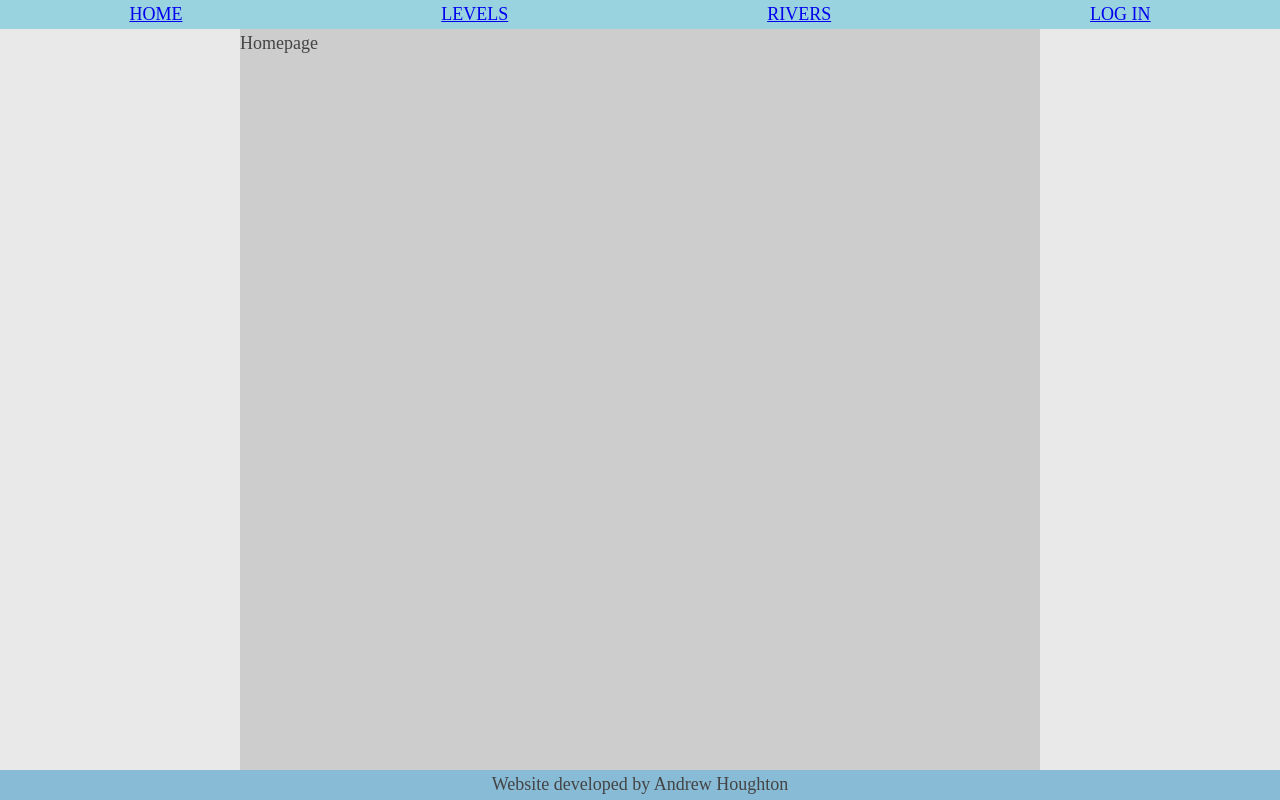
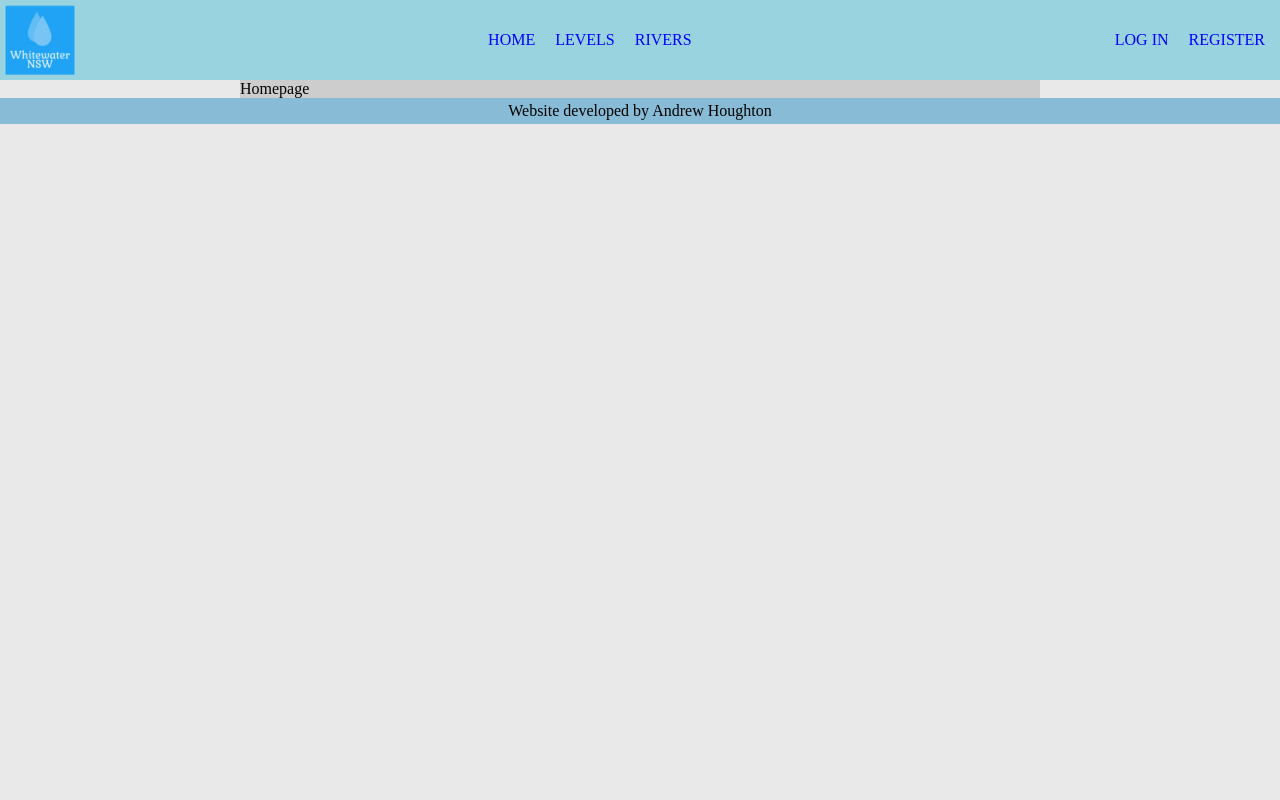
Before and after one commit to ahou8288/river_predict, a Django app: template my_wiki/rivers/templates/home.html in a window 1280 px wide. Run offline with Django 3.2, Linux system fonts and the light colour scheme; the template is opened without the code that fills it, so the values that code supplies are empty.

Commit message:
Marathon css session working on base page template

```diff
--- a/my_wiki/rivers/static/rivers/css/base.css
+++ b/my_wiki/rivers/static/rivers/css/base.css
@@ -1,47 +1,66 @@
 /* ELEMENT STYLING */
-body{
+
+/*body {
     line-height:1.6;
     font-size:18px;
     color:#444;
     padding:0;
     margin: 0px;
 }
-h1,h2,h3{line-height:1.2}
+h1,h2,h3 {
+    line-height:1.2;
+}
+*/
+/* LAYOUT */
 
-.header, .footer {
-  text-align: center;
+body {
+    margin: 0;
+    display: flex;
+    flex-direction: column;
 }
 
 .grid_contents {
+    flex-grow: 1;
     width: 800px;
     margin: 0 auto;
 }
 
-.contents {
-  text-align: left;
-}
-/* CSS GRID LAYOUT */
-
-.page {
-  display: grid;
-  grid-template-rows: min-content auto 30px;
-  grid-template-columns: repeat(auto-fit, 1fr);
-  grid-template-areas:
-  'home levels rivers auth'
-  'contents contents contents contents'
-  'footer footer footer footer';
-  height: 100vh;
+div#new_header {
+    padding: 5px;
+    display: flex;
+    justify-content: space-between;
 }
 
-.auth { grid-area: auth; }
-.home { grid-area: home; }
-.levels { grid-area: levels; }
-.rivers { grid-area: rivers; }
-.grid_contents { grid-area: contents; }
-.footer { grid-area: footer; }
+a.header_link, a.login_link {
+    color: blue;
+    text-decoration:none;
+    padding-right: 10px;
+    padding-left: 10px;
+    display: flex;
+    align-items: center;
+}
+
+span#header_links, span#login_links {
+    display: -ms-flex;
+    display: -webkit-flex;
+    display: flex;
+}
+
+span>a {
+    flex:1;
+}
+
+.footer {
+    padding-bottom:4px;
+    padding-top:4px;
+    left: 0;
+    bottom: 0;
+    width: 100%;
+    text-align: center;
+}
 
 /* COLOUR */
-.header {
+#new_header {
     background-color: #99D3DF;
 }
 
@@ -56,3 +75,10 @@ h1,h2,h3{line-height:1.2}
 body {
     background-color: #E9E9E9;
 }
+
+/* Other styles; */
+/*link hover*/
+span>a:hover {
+    background-color:rgba(0, 0, 0, 0.1);
+    border-bottom: 3px solid black; /* or whatever colour you'd prefer */
+}
--- a/my_wiki/rivers/templates/base_page.html
+++ b/my_wiki/rivers/templates/base_page.html
@@ -12,35 +12,41 @@
             {% endif %}
         </title>
     </head>
+
     <body class="page">
-        <a href="{% url 'index' %}">
-            <div class="header home">
+        <div id="new_header">
+            <!-- Site Logo -->
+            <span class="site_logo">
+                <img src="{% static 'rivers/images/logo_small.png' %}">
+            </span>
+            <!-- Site links -->
+            <span id="header_links">
+                <a class="header_link" href="{% url 'index' %}">
                         HOME
-            </div>
                 </a>
-        <a href="{% url 'levels' %}">
-            <div class="header Levels">
+                <a class="header_link" href="{% url 'levels' %}">
                         LEVELS
-            </div>
                 </a>
-        <a href="{% url 'rivers' %}">
-            <div class="header Rivers">
+                <a class="header_link" href="{% url 'rivers' %}">
                         RIVERS
-            </div>
                 </a>
+            </span>
+            <!-- Login info -->
+            <span id="login_links">
                 {% if user.is_authenticated %}
-            <a href="{% url 'logout' %}">
-                <div class="header auth">
+                    <a class="login_link" href="{% url 'logout' %}">
                         LOG OUT
-                </div>
                     </a>
                 {% else %}
-            <a href="{% url 'login' %}">
-                <div class="header auth">
+                    <a class="login_link" href="{% url 'login' %}">
                         LOG IN
-                </div>
+                    </a>
+                    <a class="login_link" href="{% url 'login' %}">
+                        REGISTER
                     </a>
                 {% endif %}
+            </span>
+        </div>
 
         <div class="grid_contents">
             {% block content %}
```
Also changed, not shown: my_wiki/rivers/static/rivers/images/logo.ico, my_wiki/rivers/static/rivers/images/logo.png, my_wiki/rivers/static/rivers/images/logo_small.png. Lines whose indentation alone changed are shown as unchanged.
